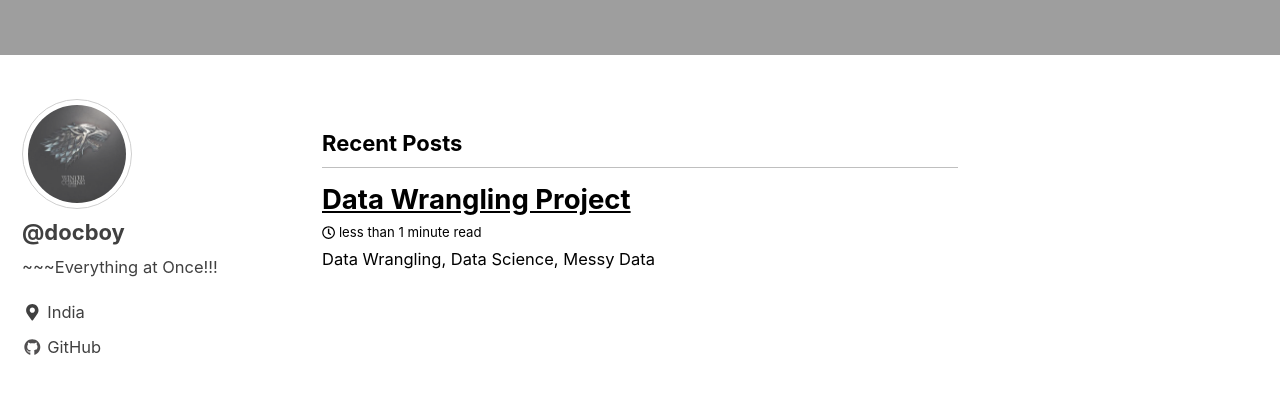
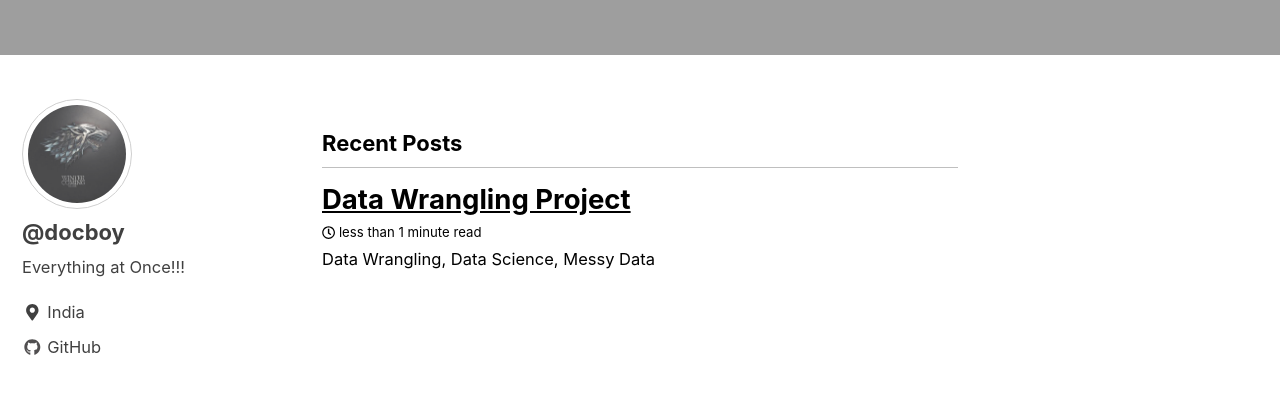
Before and after one commit to atdocboy/atdocboy.github.io, a Jekyll site: the page built from index.html, in a window 1280 px wide and 900 px high, scrolled down 1005 px. Shown: the top 394 px of the window. Built offline with Jekyll 4.4.1, drawn with Linux system fonts in a browser that asks for light colours; nearby versions of some CDN libraries; the list of posts is cut into pages by our own code.

```diff
--- a/_config.yml
+++ b/_config.yml
@@ -86,7 +86,7 @@ analytics:
 author:
   name             : "@docboy"
   avatar           : "/images/profile.jpeg" # path of avatar image, e.g. "/assets/images/bio-photo.jpg"
-  bio              : "~~~Everything at Once!!!"
+  bio              : "Everything at Once!!!"
   location         : "India"
   email            :
   uri              :
```
